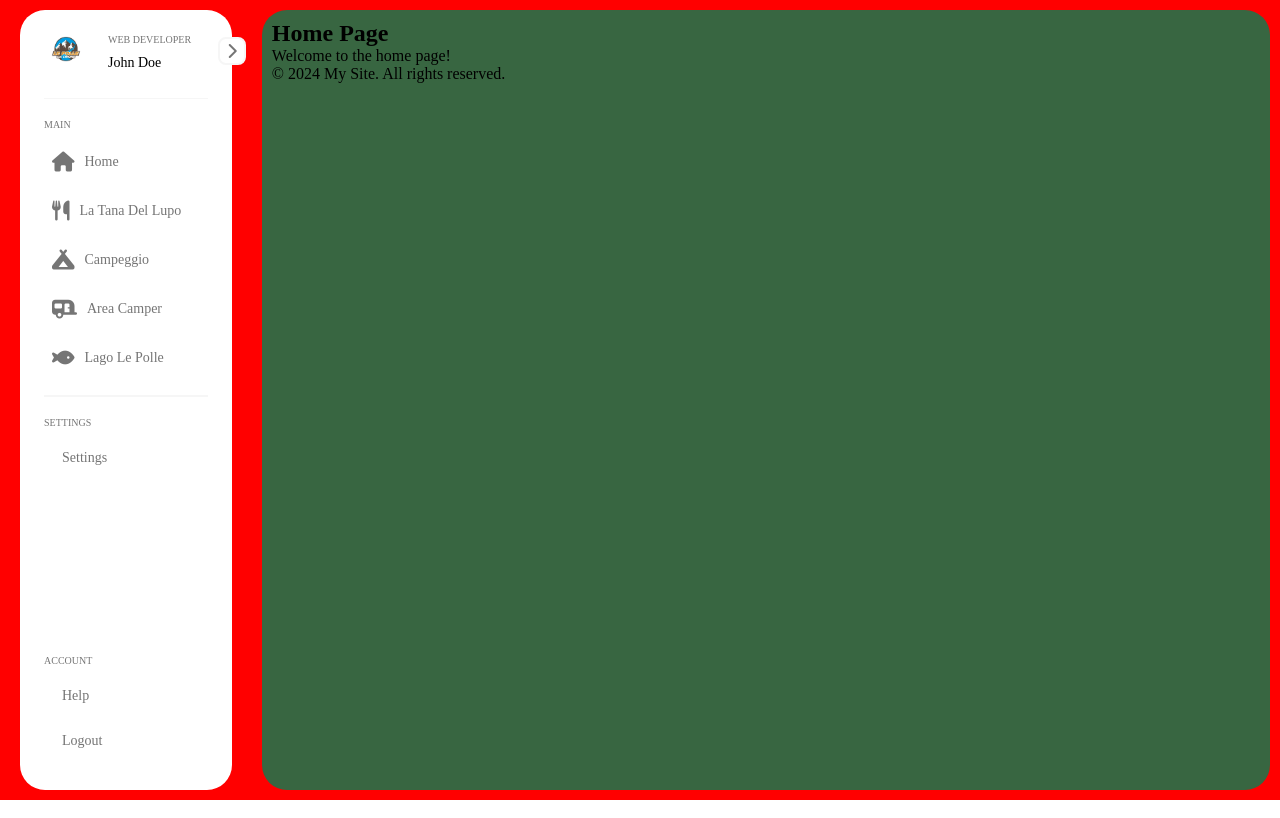
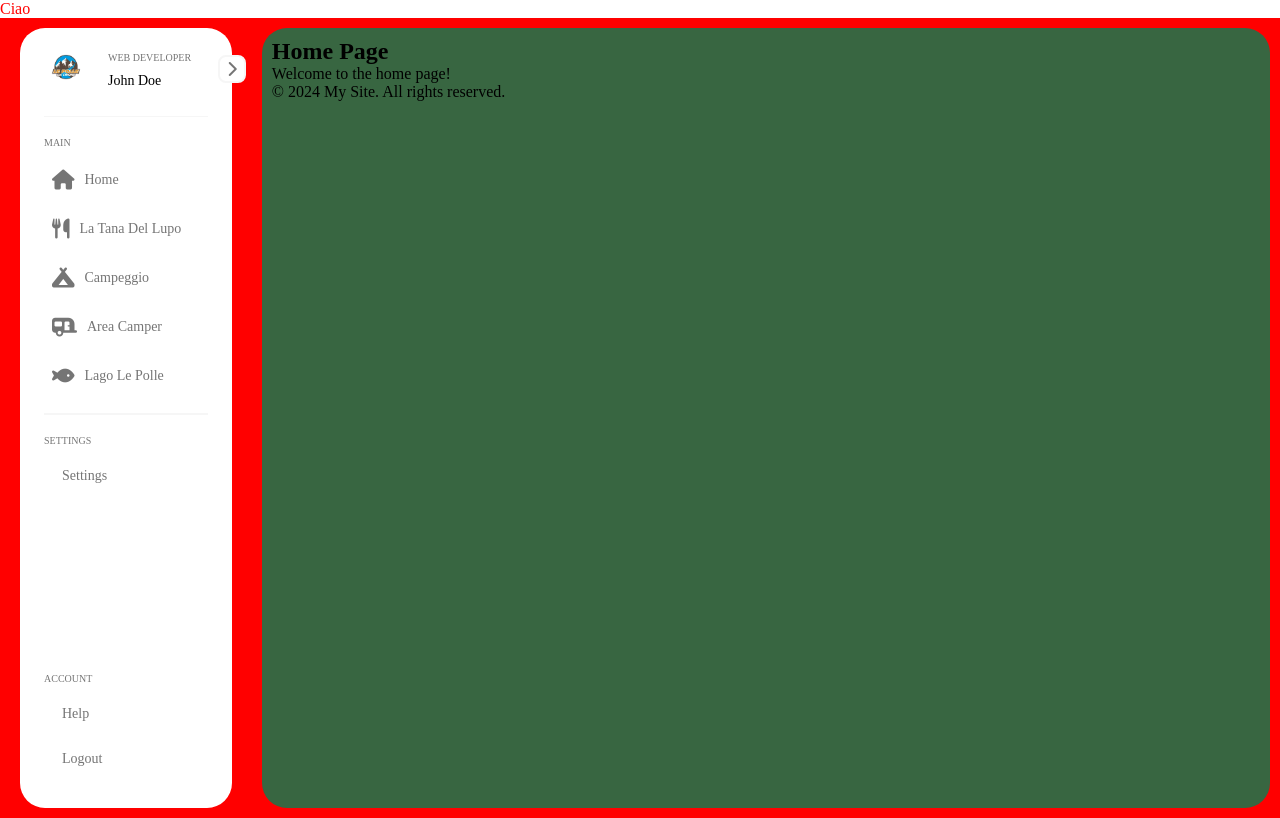
Before and after one commit to Anto287/sitoPolle, a React app: page / in a window 1280 px wide. Built offline with nearby package versions, Linux system fonts and the light colour scheme.

Commit message:
Vediamo un attimo il problema

```diff
--- a/package.json
+++ b/package.json
@@ -26,7 +26,7 @@
     "json-loader": "^0.5.7",
     "react": "^18.3.1",
     "react-dom": "^18.3.1",
-    "react-router-dom": "^6.23.1"
+    "react-router-dom": "^6.24.1"
   },
   "devDependencies": {
     "@babel/core": "^7.24.8",
--- a/src/index.js
+++ b/src/index.js
@@ -2,6 +2,7 @@ import React from 'react';
 import ReactDOM from 'react-dom/client';
 import App from './App';
 import '@styles/App.css';
+import myIcon from '@images/icon.png';
 
 import { BrowserRouter, Routes, Route } from 'react-router-dom';
 
@@ -9,6 +10,7 @@ function Index() {
   return (
     <React.StrictMode>
       <BrowserRouter>
+        <p style={{color: 'red'}}>Ciao</p>
         <Routes>
           <Route path="/*" element={<App />} />
         </Routes>
@@ -17,7 +19,6 @@ function Index() {
   );
 }
 
-import myIcon from '@images/icon.png';
 
 const link = document.createElement('link');
 link.rel = 'icon';
```
Also changed, not shown: 1 other file (tests, documents, lock files or other folders).
